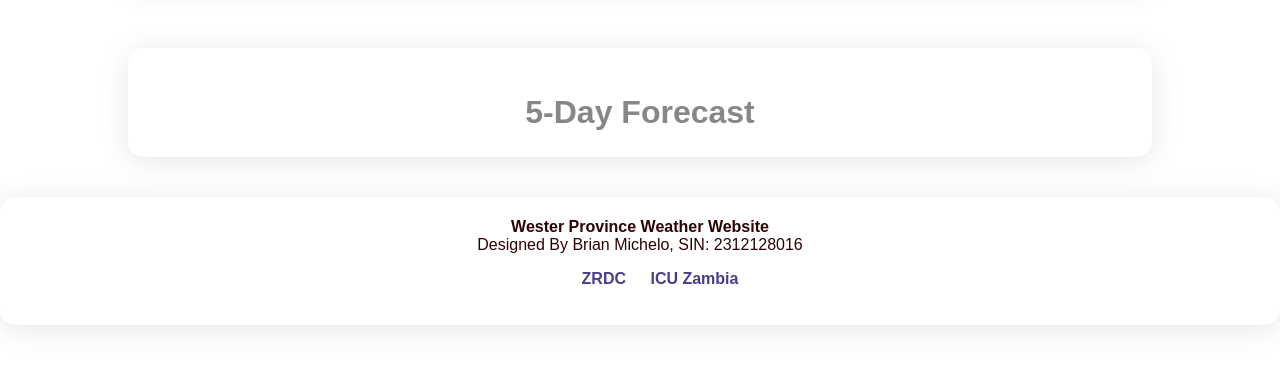
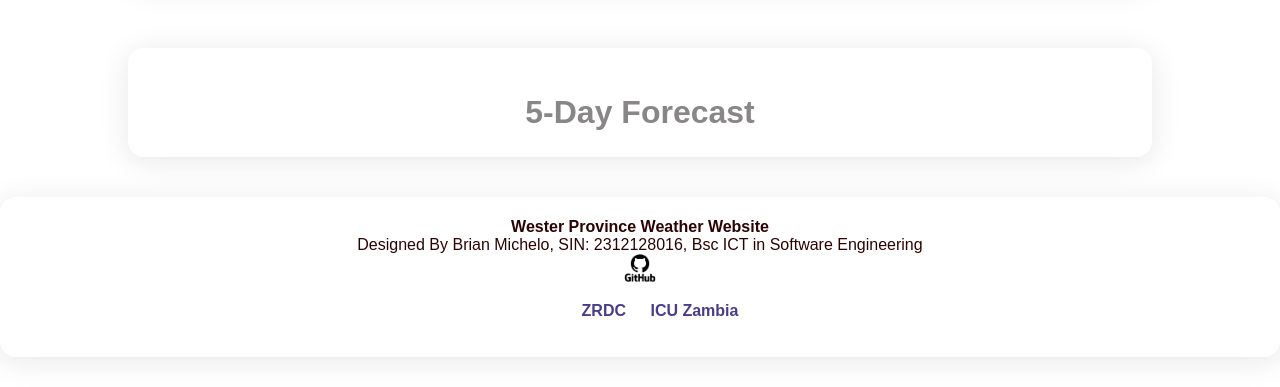
Before and after one commit to michelobrian/Weather-website-project-_SIN-2312128016, a plain HTML site: page index.html in a window 1280 px wide. Shown: the part 413-800 px from the top of the page. Drawn offline with Linux system fonts and the light colour scheme.

Commit message:
adding githum link to the footer

```diff
--- a/index.html
+++ b/index.html
@@ -95,7 +95,10 @@
     </div>
 <footer>
 
-        <span class="copyright"><strong> Wester Province Weather Website</strong><br> Designed By Brian Michelo, SIN: 2312128016</span>
+        <span class="copyright">
+            <strong> Wester Province Weather Website</strong><br> Designed By Brian Michelo, SIN: 2312128016, Bsc ICT in Software Engineering<br>
+            <a href="https://github.com/michelobrian/Weather-website-project-_SIN-2312128016" target="_blank"> <img src="img/GitHub-Logo.png" alt="Github logo" height="4%" width="4%"></a>
+        </span>
         <ul>
             <li><a href="https://zrdc.org/" target="_blank"><strong>ZRDC</strong></a></li>
             <li><a href="https://www.icuzambia.net/" target="_blank"><strong>ICU Zambia</strong></a></li>
```
Also changed, not shown: img/GitHub-Logo.png (added).
